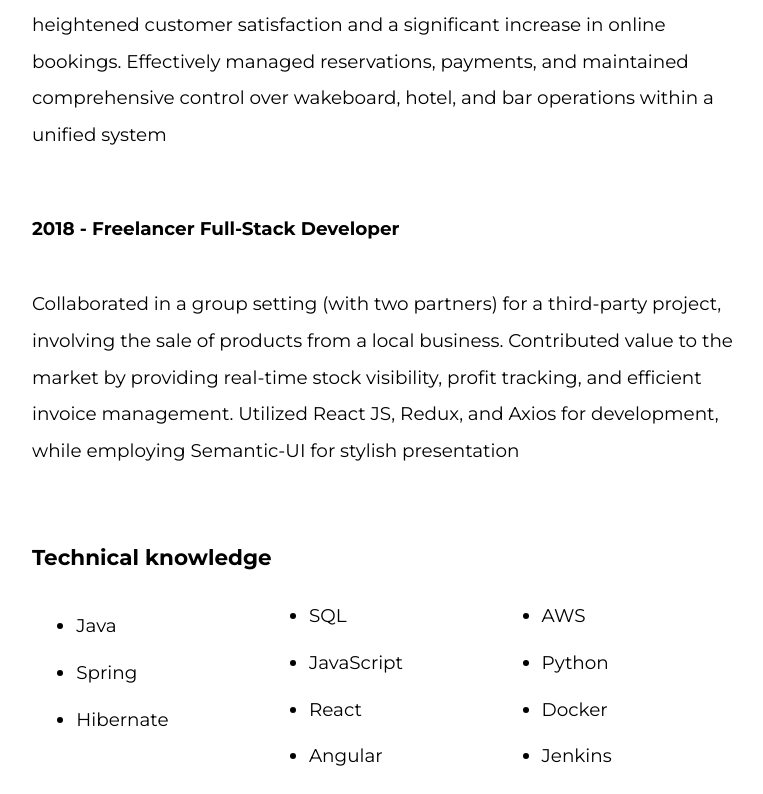
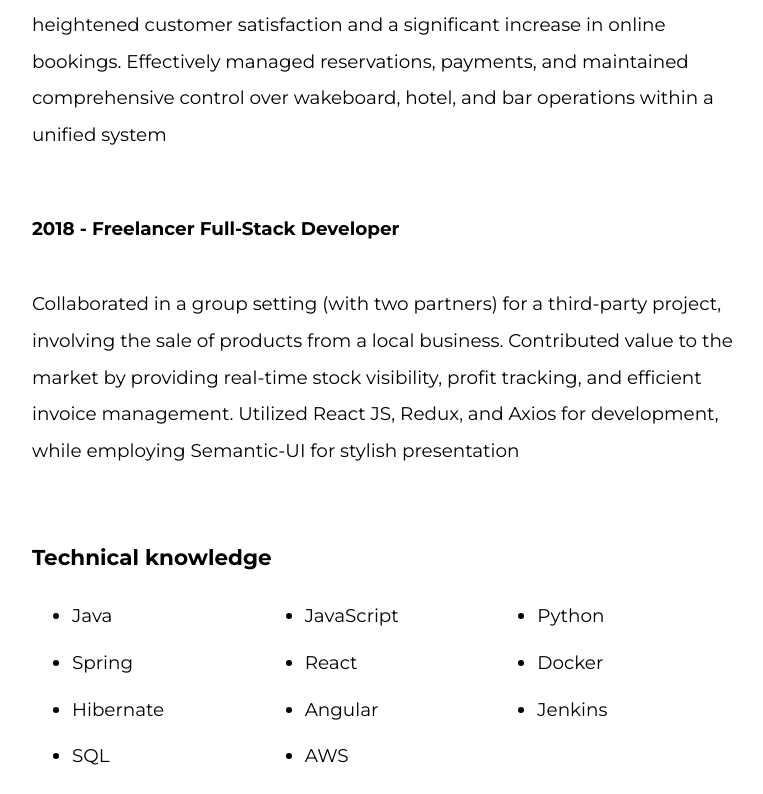
Before and after one commit to lisandromarina/my-portal, an Angular app: page / in a window 1280 px wide. Shown: the part 1872-2666 px from the top of the page, without its empty margins (248-1011 px from the left). Built offline with nearby package versions, Linux system fonts and the light colour scheme.

Commit message:
add styles to li in cv

```diff
--- a/src/app/pages/cv/cv.component.scss
+++ b/src/app/pages/cv/cv.component.scss
@@ -15,12 +15,10 @@
     }
 
     ul {
-        -webkit-column-count: 3;
-        -moz-column-count: 3;
         column-count: 3;
 
         li {
-            margin: 10px 0 0 2%;
+            margin-bottom: 10px;
         }
     }
 }
```
